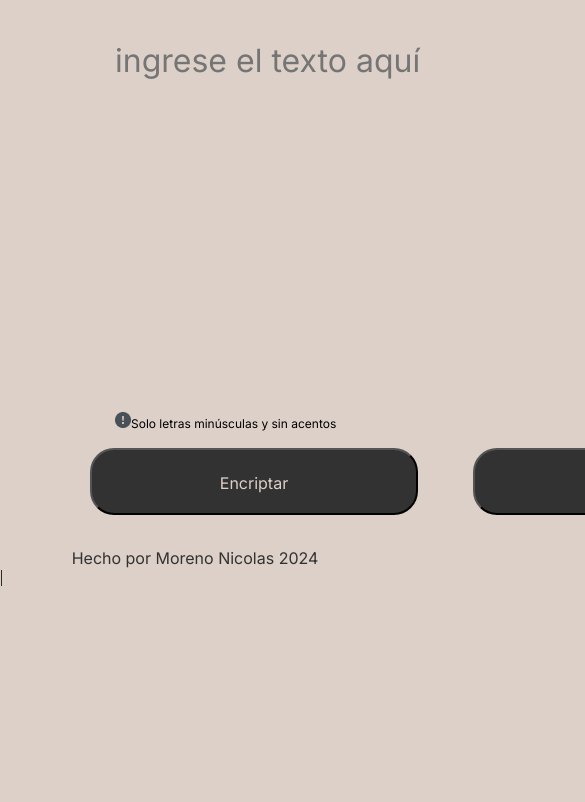
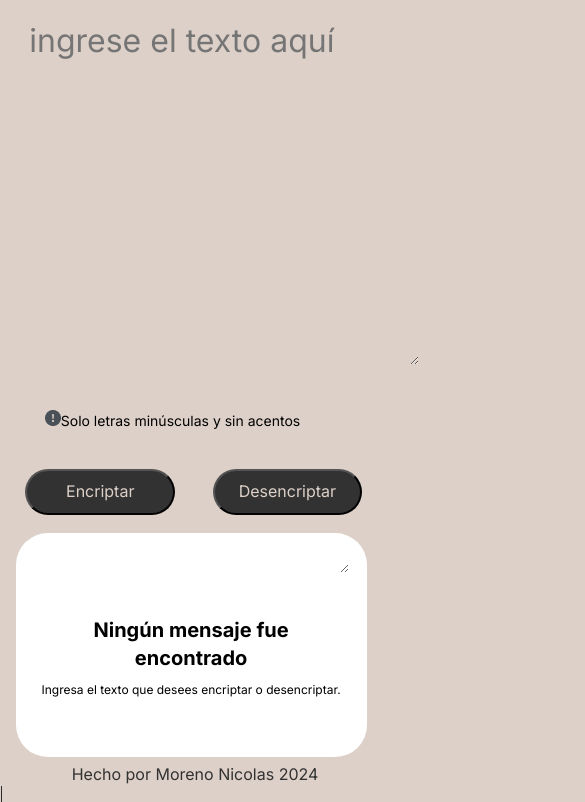
Before and after one commit to morenonicolas950/encriptador-de-texto, a plain HTML site: page principal.html in a window 390 px wide. Shown: the part 70-872 px from the top of the page, 585 px wide, since content can reach past the window. Before the commit the page ends 844 px from the top, so only its background shows below. Drawn offline with Linux system fonts and the light colour scheme.

Commit message:
version final (responsive)

```diff
--- a/app.js
+++ b/app.js
@@ -37,7 +37,7 @@ function encriptar(){
 
         ocultarElementos();
 
-        document.getElementById("textAreaLateral").style.height = "400px";
+        document.getElementById("textAreaLateral").style.height = "80%";
 
         document.getElementById("textAreaLateral").value = textoCifrado;
 
@@ -80,11 +80,11 @@ function desencriptar() {
 
     Limpiar("textAreaCentral");
 
-    document.getElementById("textAreaCentral").value = textoDesencriptado;
+    document.getElementById("textAreaLateral").style.height = "80%";
 
-    Limpiar("textAreaLateral");
+    document.getElementById("textAreaLateral").value = textoDesencriptado;
 
-    mostrarElementos();
+    ocultarElementos();
 
          }
     }
@@ -113,7 +113,6 @@ document.getElementById("btnCopiar").style.display= "block";
 
 function mostrarElementos(){
 
-document.getElementById("ImgMuñeco").style.display= "block";
 
 document.getElementById("parrafosLaterales").style.display= "block";
 
--- a/style.css
+++ b/style.css
@@ -10,38 +10,38 @@
 }
 
 body{
-    height: 100%;
+    height: 100vh;
+    width: 100vw;
     background-color: var(--color-primario);
     box-sizing: border-box;
 }
 
 main{
     display: flex;
-    justify-content: space-between;
-    gap: 20px;
+    gap: 2%;
+    height: 90%;
 }
 
 .contenido{
-    width: 800px;
+    width: 70%;
     display: flex;
     flex-direction: column;
-    margin-left: 80px;
-    gap: 40px;
+    margin-left: 5%;
+    gap: 5%;
 
 }
 
 .contenido__texto{
-    margin-top: 5px;
-    width: 702px;
+    width: 100%;
+    height: 100%;
 }
 
 
 
 .contenido__texto__textarea{
-    margin: 35px;
-    width: 670px;
-    height: 300px;
-    display: block;
+    margin: 5% 0% 0% 5%;
+    width: 100%;
+    height: 100%;
     border: 0;
     background-color: var(--color-primario);
     font-family: Inter;
@@ -56,61 +56,67 @@ main{
     outline: none;
 }
 
+.contenido__inferior{
+    display: flex;
+    box-sizing: border-box;
+    flex-direction: column;
+    height: 40%;
+}
+
 .contenido__inferior__parrafo{
     font-family: Inter;
-    font-size: 12px;
+    font-size: 14px;
     font-weight: 400;
     line-height: 18px;
     text-align: left;
     margin-left: 35px;
-    margin-bottom: 5px;
+    align-items: center;
 }
 
 .contenido__inferior__botones{
     display: flex;
-    gap: 35px;
-    height: 90px;
-    justify-content: space-around;
-    box-sizing: border-box;
+    align-items: center;
+    gap: 10%;
+    margin-top: 1%;
+    margin-left: 4%;
+    height: 100%;
+}
+
+.contenido__inferior__botones__forma{
+    height: 50%;
+    width: 35%;
+    border-radius: 24px;
+    text-align: center;
+    font-family: Inter;
+    font-size: 16px;
+    font-weight: 400;
+    line-height: 19.36px;
+    background-color: var(--color-secundario);
+    color: var(--color-primario)
+}
+.contenido__inferior__botones__forma:hover{
+    background-color: var(--color-primario);
+    color: var(--color-secundario);
+    width: 37%;
+    height: 52%;
+    font-size: larger;
 
 
 }
 
-.contenido__inferior__botones__forma{
-    margin: 10px;
-    width: 328px;
-    height: 67px;
-    border-radius: 24px;
-    text-align: center;
-    padding: 24px;
-    font-family: Inter;
-    font-size: 16px;
-    font-weight: 400;
-    line-height: 19.36px;
-    text-align: center;
-    background-color: var(--color-secundario);
-    color: var(--color-primario)
-}
-.contenido__inferior__botones__forma:hover{
-    font-size: 18px;
-    width: 333px;
-    height: 70px;
-}
-
 .contenedorlateral{
     background-color: #FFFFFF;
-    margin: 15px 40px 15px 0px;
-    height: 500px;
-    width: 300px;
+    margin: 0% 2% 0% 0%;
+    height: 95%;
+    width: 25%;
     display: flex;
     flex-direction: column;
-    justify-content: space-around;
     border-radius: 32px;
-
     box-sizing: border-box;
 }
 .contenedorlateral__textarea{
-    margin: 20px;
+    margin: 10%;
+    height: 2%;
     border: none;
     font-family: Inter;
     font-size: 20px;
@@ -158,11 +164,11 @@ main{
 
 .contenedorlateral__btncopiar{
 
-    width: 270px;
-    height: 47px;
+    width: auto;
+    height: 10%;
     border-radius: 24px;
     text-align: center;
-    margin: 0 0 15px 15px;
+    margin: 5%;
     background-color: var(--color-secundario);
     font-family: Inter;
     font-size: 16px;
@@ -171,9 +177,9 @@ main{
 }
 
 .contenedorlateral__btncopiar:hover{
-    width: 272px;
-    height: 49px;
-    font-size: 17px;
+    background-color: var(--color-primario);
+    color: var(--color-secundario);
+    font-size: larger;
 }
 
 .logo{
@@ -183,7 +189,7 @@ main{
 }
 
 footer{
-    margin-top: 20px;
+    margin-top: 2%;
 }
 
 .footer__parrafo{
@@ -193,3 +199,94 @@ footer{
     font-weight: 400;
     color:var(--color-secundario);
 }
+
+@media (max-width: 768px ) {
+
+    main{
+        width: auto;
+        flex-direction: column;
+        align-items: center;
+    }
+
+    .contenido__texto{
+        height: 90%;
+    }
+
+    .contenido__texto__textarea{
+        height: 90%;
+    }
+
+    .contenido{
+        width: 100%;
+        height: 70%;
+    }
+
+    .contenido__inferior{
+        height: 25%;
+    }
+
+    .contenido__inferior__botones{
+        height: 100%;
+    }
+
+    .contenido__inferior__botones__forma{
+        width: 40%;
+        height: 90%;
+    }
+
+    .contenedorlateral{
+        justify-content: none;
+        height: 30%;
+        width: 90%;
+        align-items: none;
+    }
+
+    #ImgMuñeco{
+        display:none;
+    }
+
+    .contenido__inferior__parrafo{
+        height: 100%;
+    }
+
+    .contenedorlateral__textarea{
+        height: 10%;
+        margin: 5%;
+    }
+
+    .contenedorlateral__btncopiar{
+        height: 80%;
+    }
+
+}
+
+@media(max-width: 375px) {
+
+    .contenido{
+        height: 70%;
+    }
+
+    .contenido__texto{
+        height: 90%;
+    }
+    .contenedorlateral{
+        height: 25%;
+    }
+
+    .contenido__inferior{
+        height:50%;
+    }
+
+    .contenido__inferior__parrafo{
+        height: 30%;
+    }
+
+    .contenido__inferior__botones{
+        flex-direction: column;
+        margin: 0%;
+    }
+
+    .contenido__inferior__botones__forma{
+        width: 80%;
+    }
+}
```
